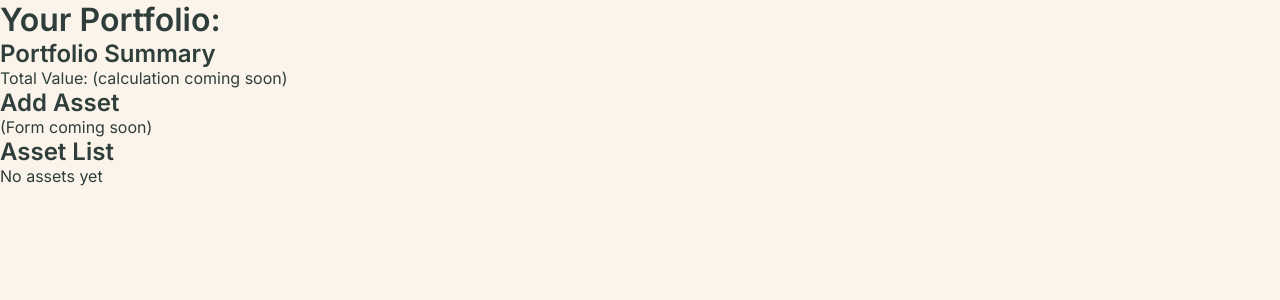
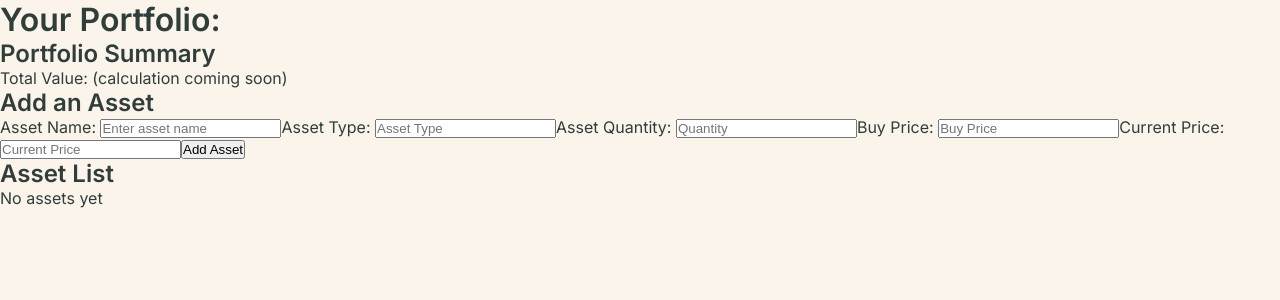
Before and after one commit to jayviswisely/Sprout, a React (Vite) app: page / in a window 1280 px wide. Shown: the top 300 px of the page. Built offline with nearby package versions, Linux system fonts and the light colour scheme.

Commit message:
add form basic functionality

```diff
--- a/src/components/AssetForm.jsx
+++ b/src/components/AssetForm.jsx
@@ -1,10 +1,77 @@
 import React from 'react'
+import { useState } from 'react'
 
 const AssetForm = ({ setPortfolio }) => {
+  const [assetName, setAssetName] = useState('')
+  const [assetType, setAssetType] = useState("");
+  const [quantity, setQuantity] = useState("");
+  const [buyPrice, setBuyPrice] = useState("");
+  const [currentPrice, setCurrentPrice] = useState("");
+
+  const handleSubmit = (e) => {
+    e.preventDefault();
+
+    const newAsset = {
+      id: Date.now(),
+      name: assetName,
+      type: assetType,
+      quantity: parseFloat(quantity),
+      buyPrice: parseFloat(buyPrice),
+      currentPrice: parseFloat(currentPrice),
+    };
+
+    // Add to portfolio
+    setPortfolio((prevPortfolio) => [...prevPortfolio, newAsset]);
+
+    // Clear form
+    setAssetName("");
+    setAssetType("");
+    setQuantity("");
+    setBuyPrice("");
+    setCurrentPrice("");
+  }
+
   return (
     <div>
-      <h2>Add Asset</h2>
-      <p>(Form coming soon)</p>
+      <h2>Add an Asset</h2>
+      <form onSubmit={handleSubmit}>
+        <label>Asset Name: </label>
+        <input
+          type="text"
+          value={assetName}
+          onChange={(e) => setAssetName(e.target.value)}
+          placeholder='Enter asset name'
+        />
+        <label>Asset Type: </label>
+        <input
+          type="text"
+          placeholder="Asset Type"
+          value={assetType}
+          onChange={(e) => setAssetType(e.target.value)}
+        />
+        <label>Asset Quantity: </label>
+        <input
+          type="number"
+          placeholder="Quantity"
+          value={quantity}
+          onChange={(e) => setQuantity(e.target.value)}
+        />
+        <label>Buy Price: </label>
+        <input
+          type="number"
+          placeholder="Buy Price"
+          value={buyPrice}
+          onChange={(e) => setBuyPrice(e.target.value)}
+        />
+        <label>Current Price: </label>
+        <input
+          type="number"
+          placeholder="Current Price"
+          value={currentPrice}
+          onChange={(e) => setCurrentPrice(e.target.value)}
+        />
+        <button type='submit'>Add Asset</button>
+      </form>
     </div>
   )
 }
```
